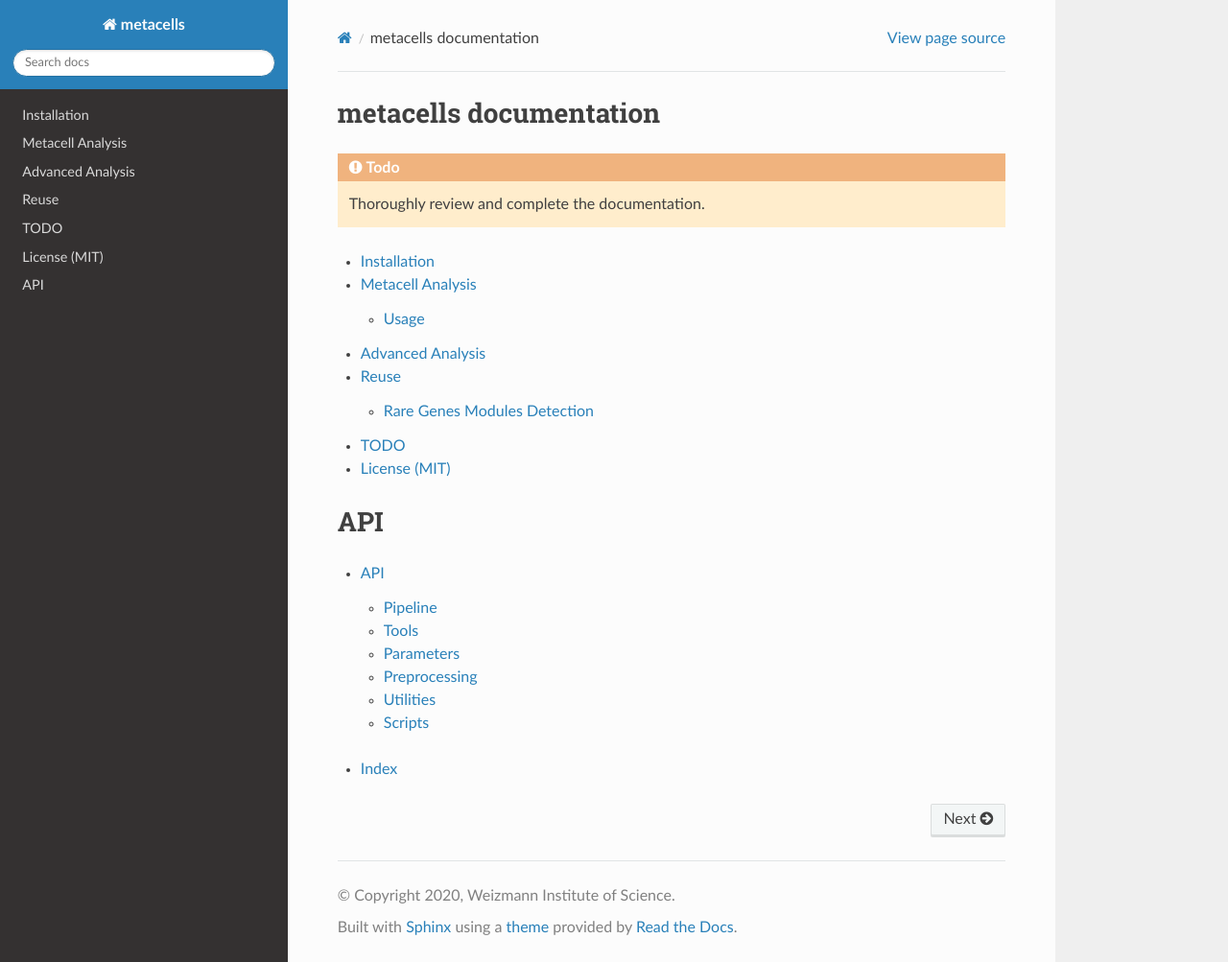
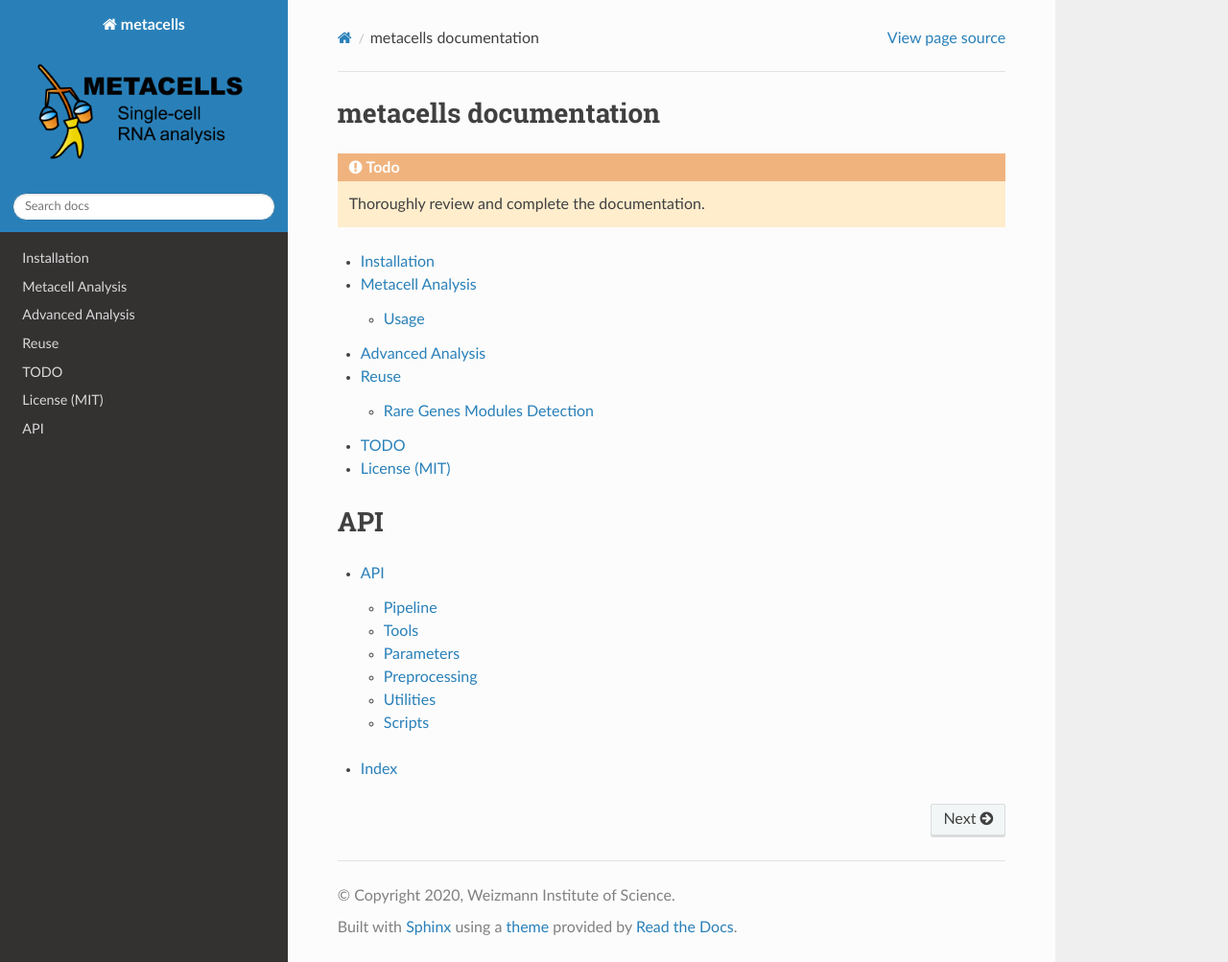
Before and after one commit to tanaylab/metacells, a Sphinx documentation site: the page built from docs/source/index.rst, in a window 1280 px wide and 1003 px high. Shown: the whole window at 96% size. Built offline with Sphinx 7.4.7 and the Read the Docs theme 2.0.0, drawn with Linux system fonts in a browser that asks for light colours; pages that are not in the unit, such as notebooks, are missing from menus; the version number could not be read and is left out.

Commit message:
Add project logo.

```diff
--- a/docs/source/conf.py
+++ b/docs/source/conf.py
@@ -170,7 +170,7 @@ if not on_rtd:  # only import and set the theme if we're building docs locally
 # The name of an image file (relative to this directory) to place at the top
 # of the sidebar.
 #
-# html_logo = None
+html_logo = "metacells.png"
 
 # The name of an image file (relative to this directory) to use as a favicon of
 # the docs.  This file should be a Windows icon file (.ico) being 16x16 or 32x32
```
Also changed, not shown: docs/source/broom.svg (added), docs/source/metacells.png (added).
